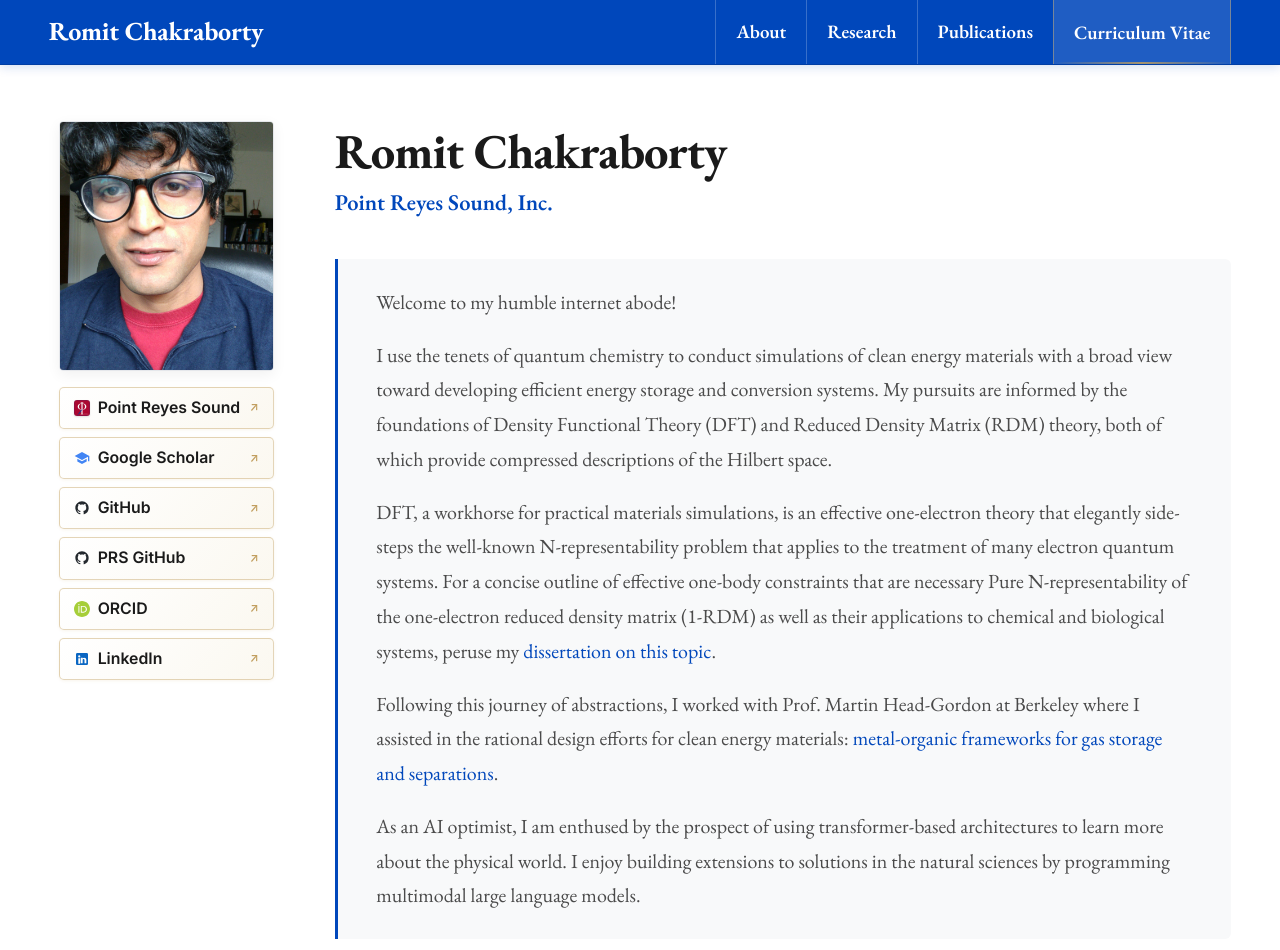
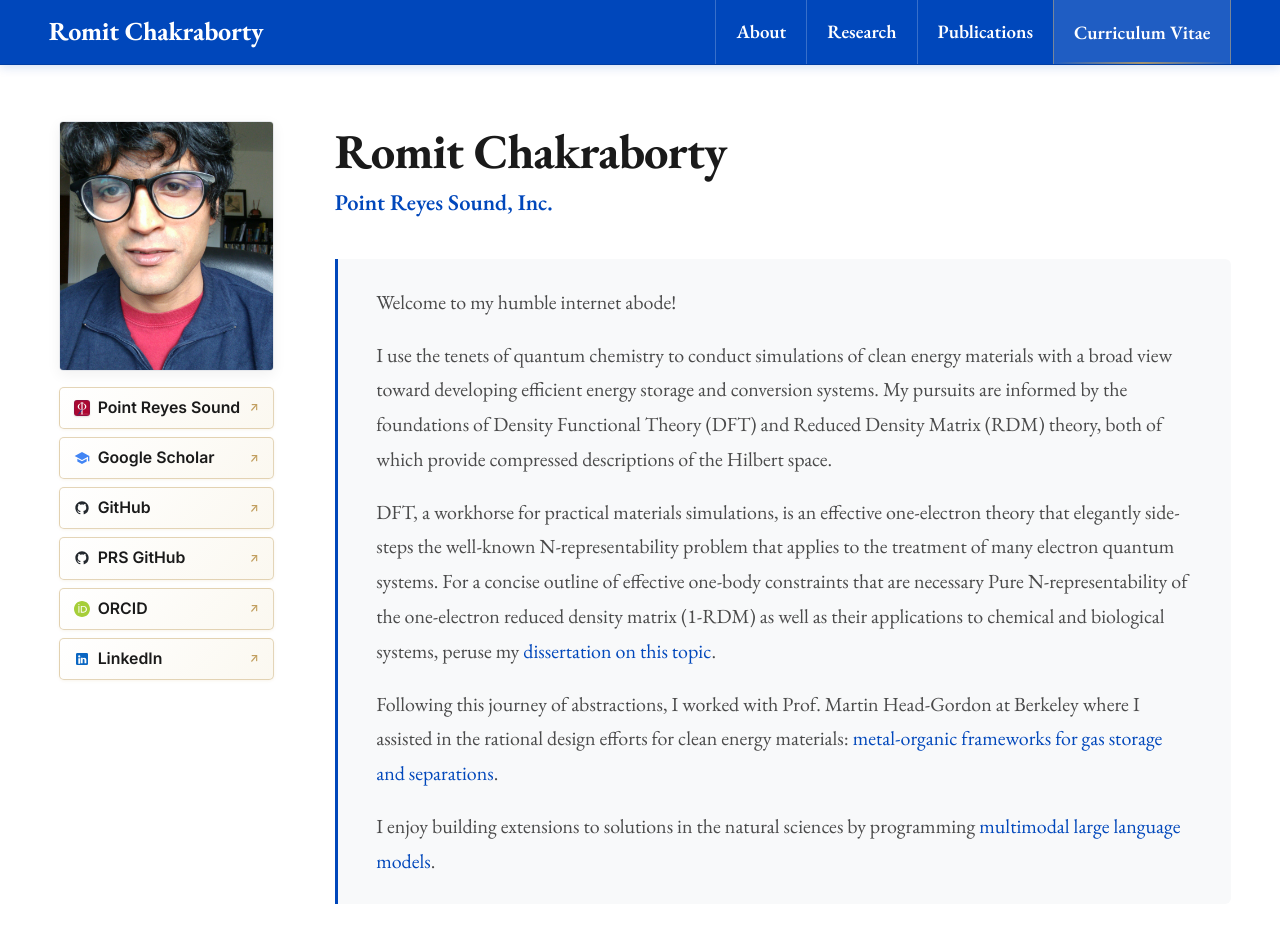
Before and after one commit to RomitChakraborty/rchakraborty.dev, a React (Vite) app: page / in a window 1280 px wide. Shown: the top 950 px of the page. Built offline with nearby package versions, Linux system fonts and the light colour scheme.

Commit message:
feat(hero): remove AI optimist sentence and link multimodal LLMs to PRS interactive (#33)

```diff
--- a/src/components/Hero.jsx
+++ b/src/components/Hero.jsx
@@ -95,7 +95,7 @@ export default function Hero({ onSelectPillar }) {
 
             {/* AI & Multimodal LLMs */}
             <p className="hero-bio" style={{ marginBottom: 0 }}>
-              As an AI optimist, I am enthused by the prospect of using transformer-based architectures to learn more about the physical world. I enjoy building extensions to solutions in the natural sciences by programming multimodal large language models.
+              I enjoy building extensions to solutions in the natural sciences by programming <a href={profileData.links.prsInteractive} target="_blank" rel="noopener noreferrer">multimodal large language models</a>.
             </p>
           </div>
 
--- a/src/data/profile.ts
+++ b/src/data/profile.ts
@@ -15,6 +15,7 @@ export const profileData = {
     prsWebsite: "https://pointreyessound.com",
     prsDiligence: "https://pointreyessound.com#investors",
     prsDeck: "https://pointreyessound.com/public-deck",
+    prsInteractive: "https://pointreyessound.com/interactive",
     prsExecutivePdf: "https://pointreyessound.com/Point_Reyes_Sound_Executive_Overview.pdf",
     prsLinkedin: "https://www.linkedin.com/company/point-reyes-sound/",
     prsCrunchbase: "https://www.crunchbase.com/organization/point-reyes-sound",
```
